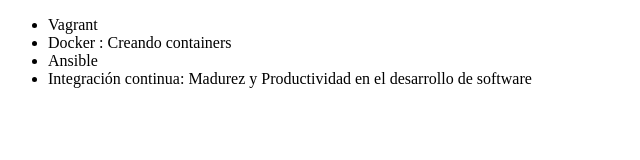
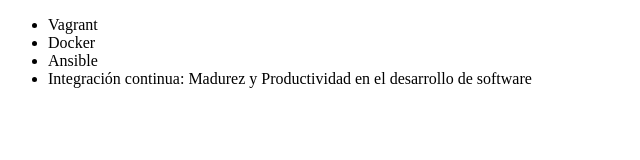
Before and after one commit to FernandaNichiporuk/alura-git, a plain HTML site: page index.html in a window 1280 px wide. Shown: the whole page, without its empty margins (0-640 px from the left). Drawn offline with Linux system fonts and the light colour scheme.

Commit message:
cambiando el nombre de docker

```diff
--- a/index.html
+++ b/index.html
@@ -7,7 +7,7 @@
 <body>
      <ul>
          <li> Vagrant </li>
-         <li> Docker : Creando containers</li>
+         <li> Docker </li>
          <li> Ansible </li>
          <li> Integración continua: Madurez y Productividad en el desarrollo de software </li>
      </ul>
```
